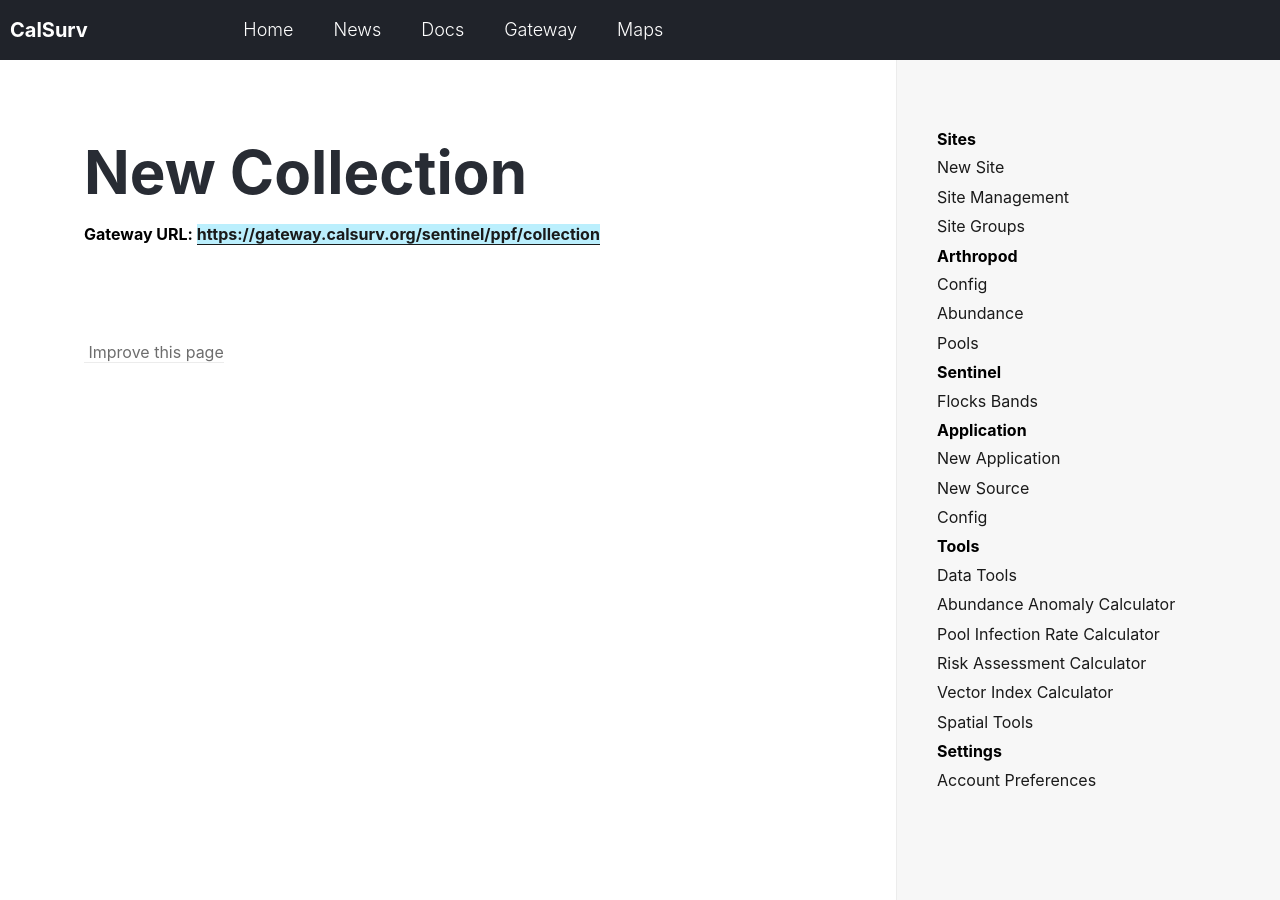
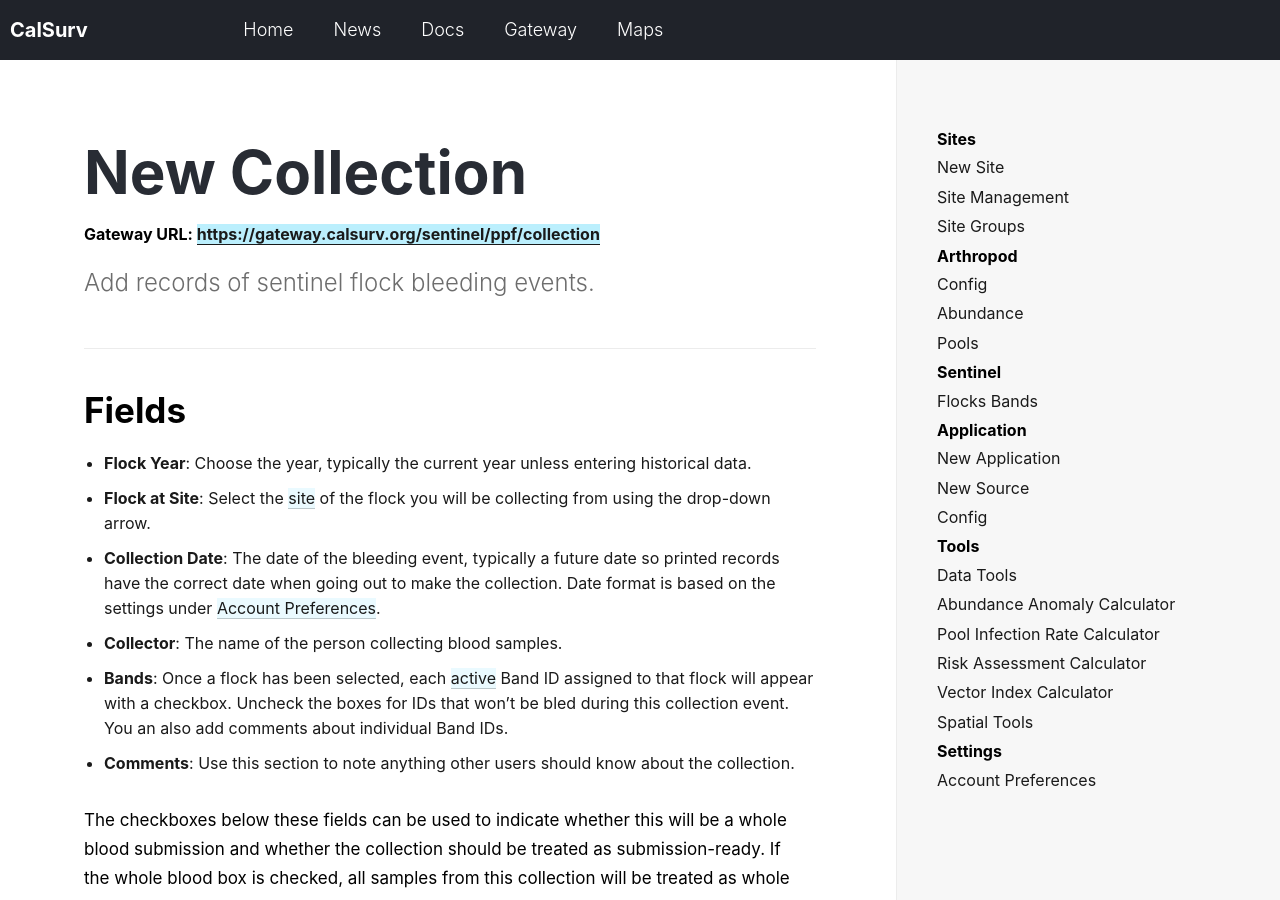
Before and after one commit to tlvaldepena/vectorsurv.org, a Jekyll site: the page built from _docs/sentinel/collection.md, in a window 1280 px wide and 900 px high. Built offline with Jekyll 4.4.1, drawn with Linux system fonts in a browser that asks for light colours; some of the changed text lies outside the part shown.

Commit message:
initial commit new flock collection

```diff
--- a/_docs/sentinel/collection.md
+++ b/_docs/sentinel/collection.md
@@ -2,3 +2,20 @@
 title: New Collection
 gateway-url: https://gateway.calsurv.org/sentinel/ppf/collection
 ---
+Add records of sentinel flock bleeding events.
+
+## Fields
+* **Flock Year**: Choose the year, typically the current year unless entering historical data.
+* **Flock at Site**: Select the [site]({{ site.baseur1 }}/docs/site/) of the flock you will be collecting from using the drop-down arrow.
+* **Collection Date**: The date of the bleeding event, typically a future date so printed records have the correct date when going out to make the collection. Date format is based on the settings under [Account Preferences]({{ site.baseurl }}/docs/settings/account-preferences).
+* **Collector**: The name of the person collecting blood samples.
+* **Bands**: Once a flock has been selected, each [active]({{ site.baseur1 }}/docs/sentinel/flock-manage) Band ID assigned to that flock will appear with a checkbox. Uncheck the boxes for IDs that won't be bled during this collection event. You an also add comments about individual Band IDs.
+* **Comments**: Use this section to note anything other users should know about the collection.
+
+The checkboxes below these fields can be used to indicate whether this will be a whole blood submission and whether the collection should be treated as submission-ready. If the whole blood box is checked, all samples from this collection will be treated as whole blood.
+![checkboxes]({{ site.baseur1 }}/assets/images/docs/sentinel-checkboxes.PNG)
+
+Click the **Add New Collection** button to save the collection.
+
+On the right of the page, there is a box titled **Bulk Collections**. Clicking the text within this box brings up a page to create new collections from multiple sites for the same date at the same time. The fields are generally the same as entering a single new collection, except that you have the option to enter multiple sites for the bleeding event for a single **Collection Date**. Multiple sites can be selected by using the *CTRL/CMD/SHIFT* keys while selecting values. Note that it will be assumed that all [active]({{ site.baseur1 }}/docs/sentinel/flock-manage) Band IDs for each selected flock will be bled.
+![Bulk Collections]({{ site.baseur1 }}/assets/images/docs/bulk-collections.PNG)
```
